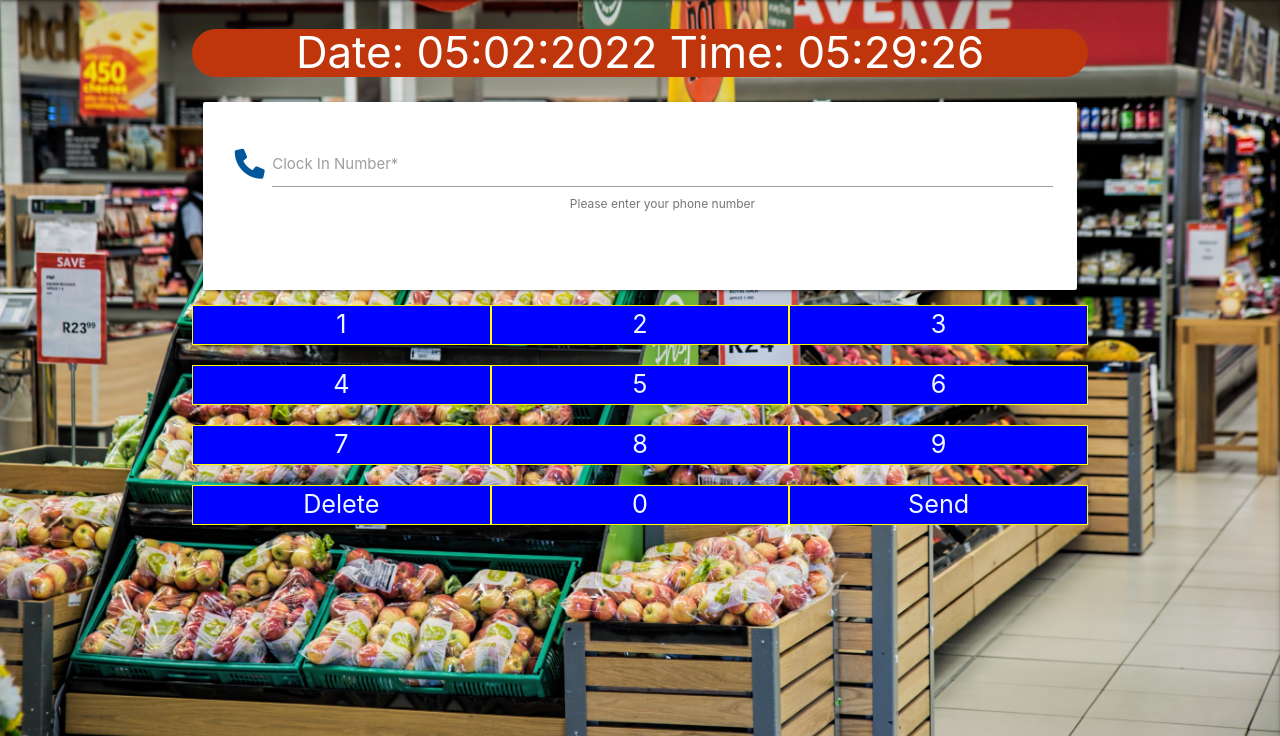
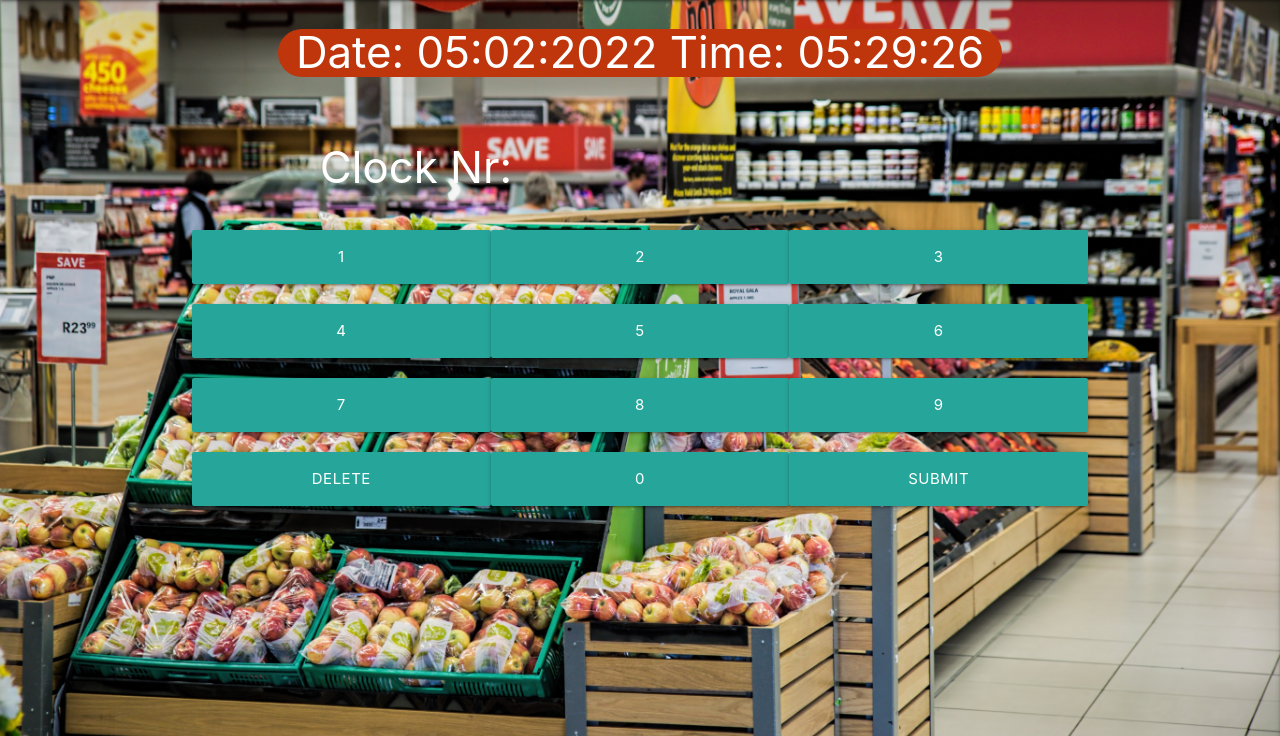
Before and after one commit to lseparatio/zai-clock-in-software, a Flask app: page / in a window 1280 px wide. Shown: the part 64-800 px from the top of the page. Run offline with Flask 2, Linux system fonts and the light colour scheme; some libraries are stand-ins or nearby versions.

Commit message:
Added numbers to text javascript function, added delete duntion of text

```diff
--- a/static/js/index.js
+++ b/static/js/index.js
@@ -1,3 +1,19 @@
+document.addEventListener("DOMContentLoaded", function() {
+    currentTime()
+    let buttons = document.getElementsByClassName("click_nr");
+
+    for (let button of buttons) {
+        button.addEventListener("click", function() {
+            if (this.getAttribute("data-type") === "delete") {
+                document.location.reload(true)
+            } else {
+                let clockNumber = this.getAttribute("data-type");
+                let clockNumberDiv =  document.getElementById("clock_number");
+                clockNumberDiv.innerText += clockNumber
+            }
+        });
+    }
+
 function currentTime() {
     let date = new Date();
     let hh = date.getHours();
@@ -21,5 +37,4 @@ function currentTime() {
     var t = setTimeout(function () { currentTime() }, 1000);
 
 }
-
-currentTime();
+})
--- a/templates/index.html
+++ b/templates/index.html
@@ -1,46 +1,46 @@
 {% extends "base.html" %}
 {% block content %}
 
-
-<h3 id="time"></h3>
+<div class="row">
+    <div class="col s12 m10 offset-m1">
+        <h3 id="time"></h3>
+    </div>
+</div>
 
 
 <div class="row">
     <form class="col s12" method="POST" action="{{ url_for('register') }}">
-        <div class="card-panel">
-            <div class="row">
-                <div class="input-field col s12">
-                    <i class="fa-solid fa-phone prefix light-blue-text text-darken-4"></i>
-                    <input id="phone_number" name="phone_number" pattern="^[0-9]{11,14}$" type="tel" minlength="11"
-                        maxlength="14" data-length="14" class="validate" required>
-                    <label for="phone_number">Clock In Number*</label>
-                    <span class="helper-text" data-error="Please enter your phone number" data-success="✔️">Please enter
-                        your phone number</span>
-                </div>
+        <div class="row">
+            <div class="col s12 m6">
+                <h3 id="clock_number_text">Clock Nr:</h3>
+            </div>
+            <div class="col s12 m6">
+                <h3 id="clock_number" name="clock_number"></h3>
             </div>
         </div>
         <div class="row offset-s1">
-            <div class="number-collon col s4"><span class="flow-text">1</span></div>
-            <div class="number-collon col s4"><span class="flow-text">2</span></div>
-            <div class="number-collon col s4"><span class="flow-text">3</span></div>
+            <a class="click_nr waves-effect waves-light btn-large col s4" data-type="1" value="1">1</a>
+            <a class="click_nr waves-effect waves-light btn-large col s4" data-type="2" value="2">2</a>
+            <a class="click_nr waves-effect waves-light btn-large col s4" data-type="3" value="3">3</a>
         </div>
 
         <div class="row offset-s1">
-            <div class="number-collon col s4"><span class="flow-text">4</span></div>
-            <div class="number-collon col s4"><span class="flow-text">5</span></div>
-            <div class="number-collon col s4"><span class="flow-text">6</span></div>
+            <a class="click_nr waves-effect waves-light btn-large col s4" data-type="4" value="4">4</a>
+            <a class="click_nr waves-effect waves-light btn-large col s4" data-type="5" value="5">5</a>
+            <a class="click_nr waves-effect waves-light btn-large col s4" data-type="6" value="6">6</a>
         </div>
 
         <div class="row offset-s1">
-            <div class="number-collon col s4"><span class="flow-text">7</span></div>
-            <div class="number-collon col s4"><span class="flow-text">8</span></div>
-            <div class="number-collon col s4"><span class="flow-text">9</span></div>
+            <a class="click_nr waves-effect waves-light btn-large col s4" data-type="7" value="7">7</a>
+            <a class="click_nr waves-effect waves-light btn-large col s4" data-type="8" value="8">8</a>
+            <a class="click_nr waves-effect waves-light btn-large col s4" data-type="9" value="9">9</a>
         </div>
 
         <div class="row offset-s1">
-            <div class="number-collon col s4"><span class="flow-text">Delete</span></div>
-            <div class="number-collon col s4"><span class="flow-text">0</span></div>
-            <div class="number-collon col s4"><span class="flow-text">Send</span></div>
+            <a class="click_nr waves-effect waves-light btn-large col s4" data-type="delete" value="Delete">Delete</a>
+            <a class="click_nr waves-effect waves-light btn-large col s4" data-type="0" value="0">0</a>
+            <a class="click_nr waves-effect waves-light btn-large col s4" data-type="submit" value="submit" type="submit"
+                name="click_nr action">Submit</a>
         </div>
     </form>
 </div>
```
Also changed, not shown: README.md.
